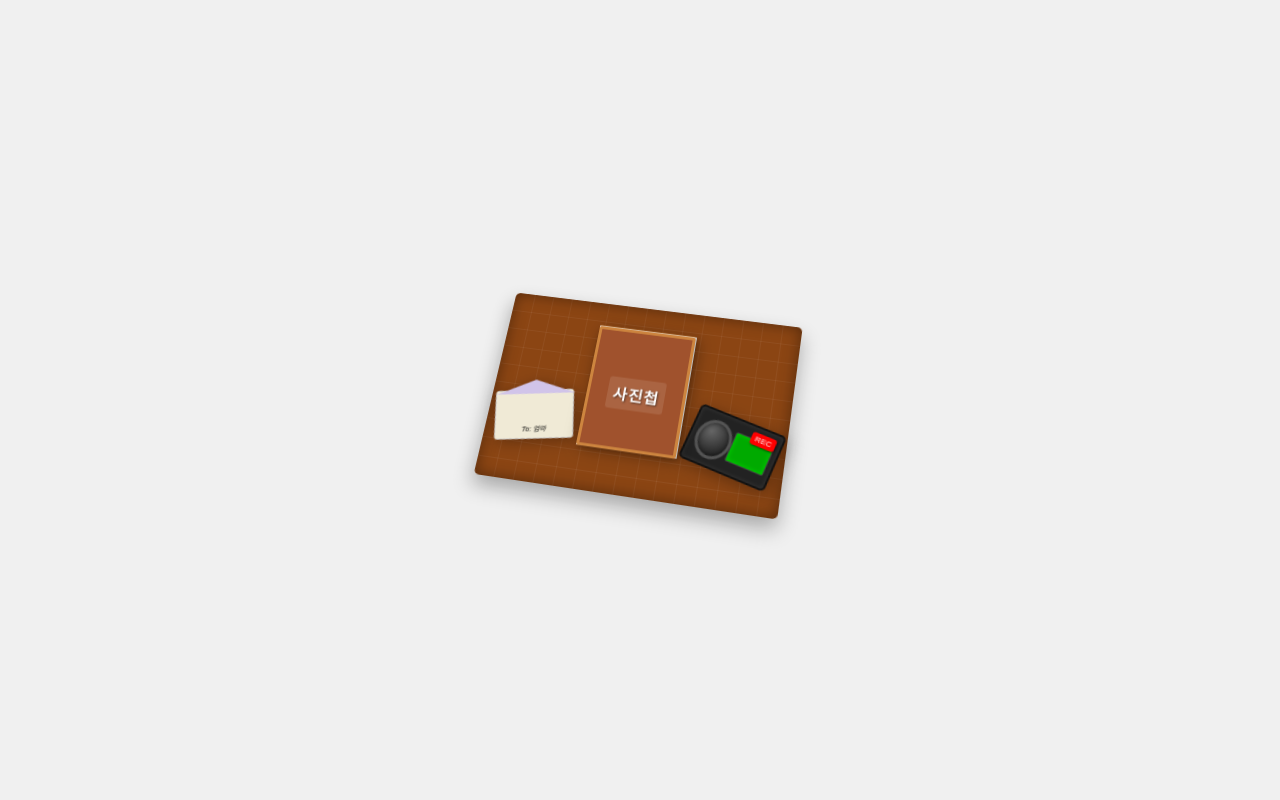
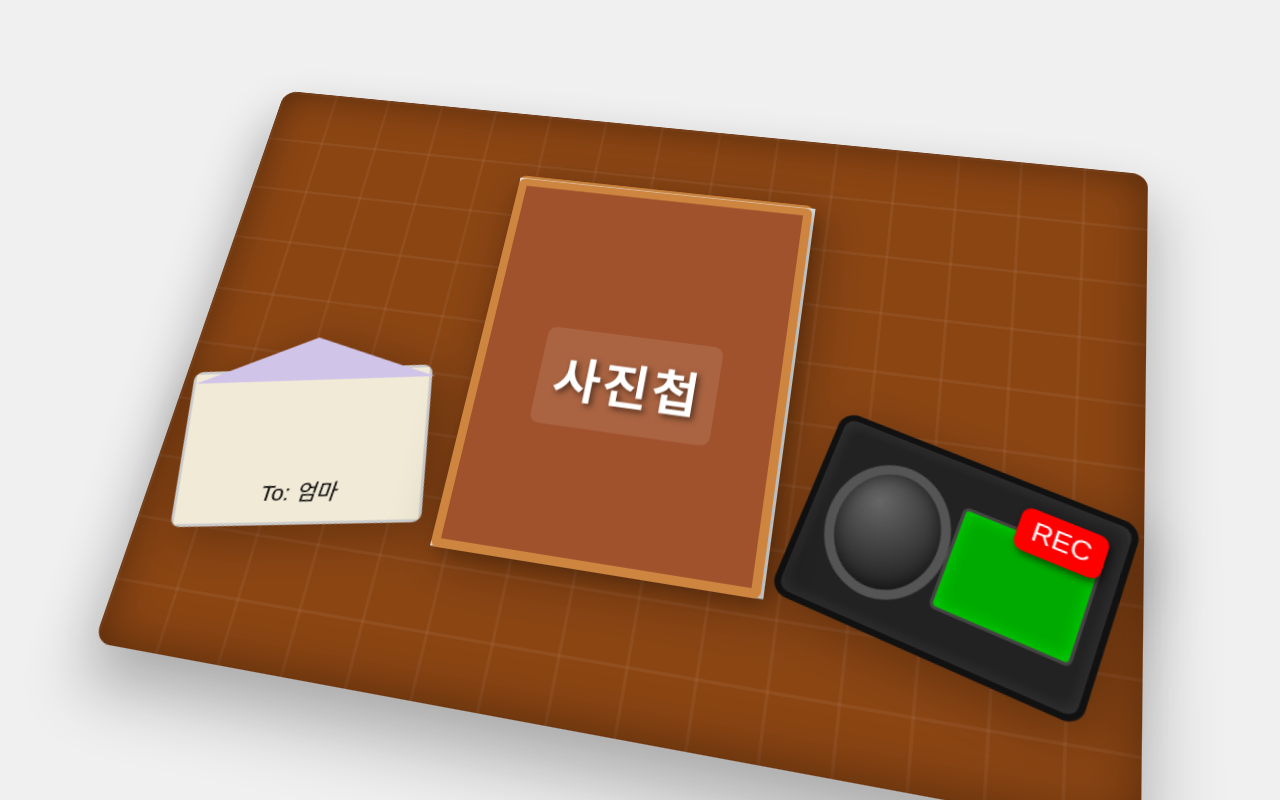
Before and after one commit to namu627/kiwookbd, a plain HTML site: page index.html in a window 1280 px wide. Drawn offline with Linux system fonts and the light colour scheme.

Commit message:
단위수정

```diff
--- a/style.css
+++ b/style.css
@@ -23,21 +23,21 @@ body {
 
 .desk-surface {
     position: absolute;
-    width: 300px;
-    height: 200px;
+    width: 75vw; /* 300px -> 75vw (300/400*100) */
+    height: 50vw; /* 200px -> 50vw (200/400*100) */
     background: #8B4513;
-    border-radius: 5px;
+    border-radius: 1.25vw; /* 5px -> 1.25vw */
     box-shadow:
-        0 10px 20px rgba(0, 0, 0, 0.3),
-        inset 0 0 15px rgba(0, 0, 0, 0.4);
+        0 2.5vw 5vw rgba(0, 0, 0, 0.3), /* 10px -> 2.5vw, 20px -> 5vw */
+        inset 0 0 3.75vw rgba(0, 0, 0, 0.4); /* 15px -> 3.75vw */
 
-    transform: rotateX(20deg) rotateY(-5deg) rotateZ(10deg) translateZ(0px);
+    transform: rotateX(20deg) rotateY(-5deg) rotateZ(10deg) translateZ(0vw); /* 0px -> 0vw */
     transform-origin: center center;
 
     background-image:
-        linear-gradient(rgba(255, 255, 255, 0.05) 1px, transparent 1px),
-        linear-gradient(90deg, rgba(255, 255, 255, 0.05) 1px, transparent 1px);
-    background-size: 20px 20px;
+        linear-gradient(rgba(255, 255, 255, 0.05) 0.25vw, transparent 0.25vw), /* 1px -> 0.25vw */
+        linear-gradient(90deg, rgba(255, 255, 255, 0.05) 0.25vw, transparent 0.25vw); /* 1px -> 0.25vw */
+    background-size: 5vw 5vw; /* 20px -> 5vw */
 
     &::before {
         content: '';
@@ -45,54 +45,54 @@ body {
         bottom: 0;
         left: 0;
         width: 100%;
-        height: 15px;
+        height: 3.75vw; /* 15px -> 3.75vw */
         background: inherit;
         background-color: #6D350F;
-        transform: rotateX(90deg) translateY(50%) translateZ(-7.5px);
+        transform: rotateX(90deg) translateY(50%) translateZ(-1.875vw); /* -7.5px -> -1.875vw */
         transform-origin: bottom center;
-        box-shadow: inset 0 0 5px rgba(0, 0, 0, 0.2);
+        box-shadow: inset 0 0 1.25vw rgba(0, 0, 0, 0.2); /* 5px -> 1.25vw */
     }
 }
 
 .items-container {
     position: absolute;
-    width: 300px;
-    height: 200px;
+    width: 75vw; /* 300px -> 75vw */
+    height: 50vw; /* 200px -> 50vw */
     display: flex;
     justify-content: space-around;
     align-items: center;
-    padding: 10px;
+    padding: 2.5vw; /* 10px -> 2.5vw */
     box-sizing: border-box;
     z-index: 10;
 
-    transform: rotateX(20deg) rotateY(-5deg) rotateZ(10deg) translateZ(0px);
+    transform: rotateX(20deg) rotateY(-5deg) rotateZ(10deg) translateZ(0vw); /* 0px -> 0vw */
 
-    padding-top: 30px;
+    padding-top: 7.5vw; /* 30px -> 7.5vw */
 }
 
 .item {
     position: relative;
-    width: 80px;
+    width: 20vw; /* 80px -> 20vw */
     height: auto;
     display: flex;
     justify-content: center;
     align-items: flex-end;
-    filter: drop-shadow(3px 3px 8px rgba(0, 0, 0, 0.3));
+    filter: drop-shadow(0.75vw 0.75vw 2vw rgba(0, 0, 0, 0.3)); /* 3px 3px 8px -> 0.75vw 0.75vw 2vw */
 }
 
 .envelope-container {
-    transform: translateY(20px) translateX(-5px) rotateZ(-10deg);
+    transform: translateY(5vw) translateX(-1.25vw) rotateZ(-10deg); /* 20px -> 5vw, -5px -> -1.25vw */
     z-index: 1;
 }
 
 .envelope {
-    width: 80px;
-    height: 50px;
+    width: 20vw; /* 80px -> 20vw */
+    height: 12.5vw; /* 50px -> 12.5vw */
     background-color: #F0EAD6;
     position: relative;
     cursor: pointer;
-    border-radius: 3px;
-    border: 1px solid #ccc;
+    border-radius: 0.75vw; /* 3px -> 0.75vw */
+    border: 0.25vw solid #ccc; /* 1px -> 0.25vw */
     transition: transform 0.2s;
 }
 
@@ -102,13 +102,13 @@ body {
 
 .envelope .flap {
     position: absolute;
-    top: -12px;
+    top: -3vw; /* -12px -> -3vw */
     left: 0;
     width: 0;
     height: 0;
-    border-left: 40px solid transparent;
-    border-right: 40px solid transparent;
-    border-bottom: 15px solid #D1C4E9;
+    border-left: 10vw solid transparent; /* 40px -> 10vw */
+    border-right: 10vw solid transparent; /* 40px -> 10vw */
+    border-bottom: 3.75vw solid #D1C4E9; /* 15px -> 3.75vw */
     z-index: 2;
 }
 
@@ -120,10 +120,10 @@ body {
 
 .envelope .note {
     position: absolute;
-    bottom: 5px;
+    bottom: 1.25vw; /* 5px -> 1.25vw */
     left: 50%;
     transform: translateX(-50%);
-    font-size: 7px;
+    font-size: 1.75vw; /* 7px -> 1.75vw */
     color: black;
     font-style: italic;
     white-space: nowrap;
@@ -131,9 +131,9 @@ body {
 
 
 .book-container {
-    width: 100px;
-    height: 130px;
-    transform: translateY(-20px) translateX(0px) rotateZ(0deg);
+    width: 25vw; /* 100px -> 25vw */
+    height: 32.5vw; /* 130px -> 32.5vw */
+    transform: translateY(-5vw) translateX(0vw) rotateZ(0deg); /* -20px -> -5vw */
     z-index: 2;
 }
 
@@ -156,45 +156,45 @@ body {
     justify-content: center;
     align-items: center;
     box-sizing: border-box;
-    border: 3px solid #CD853F;
+    border: 0.75vw solid #CD853F; /* 3px -> 0.75vw */
     cursor: pointer;
     transition: transform 0.5s;
-    border-radius: 2px;
+    border-radius: 0.5vw; /* 2px -> 0.5vw */
 }
 
 .book .front {
     transform-origin: left;
-    transform: translateZ(6px);
-    box-shadow: 2px 2px 5px rgba(0, 0, 0, 0.2);
+    transform: translateZ(1.5vw); /* 6px -> 1.5vw */
+    box-shadow: 0.5vw 0.5vw 1.25vw rgba(0, 0, 0, 0.2); /* 2px 2px 5px -> 0.5vw 0.5vw 1.25vw */
 }
 
 .book .text {
-    font-size: 16px;
+    font-size: 4vw; /* 16px -> 4vw */
     font-weight: bold;
     font-family: 'Malgun Gothic', 'Nanum Gothic', sans-serif;
-    text-shadow: 1px 1px 2px rgba(0, 0, 0, 0.5);
-    padding: 5px;
+    text-shadow: 0.25vw 0.25vw 0.5vw rgba(0, 0, 0, 0.5); /* 1px 1px 2px -> 0.25vw 0.25vw 0.5vw */
+    padding: 1.25vw; /* 5px -> 1.25vw */
     background-color: rgba(255, 255, 255, 0.1);
-    border-radius: 3px;
-    letter-spacing: 1px;
-    transform: translateY(5px);
+    border-radius: 0.75vw; /* 3px -> 0.75vw */
+    letter-spacing: 0.25vw; /* 1px -> 0.25vw */
+    transform: translateY(1.25vw); /* 5px -> 1.25vw */
 }
 
 .book .spine {
     position: absolute;
-    left: -6px;
+    left: -1.5vw; /* -6px -> -1.5vw */
     top: 0;
-    width: 6px;
+    width: 1.5vw; /* 6px -> 1.5vw */
     height: 100%;
     background-color: #8B4513;
-    transform: rotateY(90deg) translateZ(-6px);
+    transform: rotateY(90deg) translateZ(-1.5vw); /* -6px -> -1.5vw */
     transform-origin: left;
-    box-shadow: inset 2px 0 5px rgba(0, 0, 0, 0.3);
+    box-shadow: inset 0.5vw 0 1.25vw rgba(0, 0, 0, 0.3); /* 2px 0 5px -> 0.5vw 0 1.25vw */
 }
 
 .book .back {
     background-color: #A0522D;
-    transform: rotateY(180deg) translateZ(6px);
+    transform: rotateY(180deg) translateZ(1.5vw); /* 6px -> 1.5vw */
 }
 
 .book .page {
@@ -204,28 +204,28 @@ body {
     background-color: #F8F8F8;
     z-index: -1;
     transform-origin: left;
-    border-right: 1px solid #ddd;
-    box-shadow: inset -1px 0 3px rgba(0, 0, 0, 0.1);
+    border-right: 0.25vw solid #ddd; /* 1px -> 0.25vw */
+    box-shadow: inset -0.25vw 0 0.75vw rgba(0, 0, 0, 0.1); /* -1px 0 3px -> -0.25vw 0 0.75vw */
 }
 
 .book .page1 {
-    transform: translateZ(5px);
+    transform: translateZ(1.25vw); /* 5px -> 1.25vw */
 }
 
 .book .page2 {
-    transform: translateZ(4px);
+    transform: translateZ(1vw); /* 4px -> 1vw */
 }
 
 .book.open .front {
-    transform: rotateY(-90deg) translateZ(6px);
+    transform: rotateY(-90deg) translateZ(1.5vw); /* 6px -> 1.5vw */
     z-index: 10;
 }
 
 
 .camcorder-container {
-    width: 90px;
-    height: 60px;
-    transform: translateY(25px) translateX(5px) rotateZ(15deg);
+    width: 22.5vw; /* 90px -> 22.5vw */
+    height: 15vw; /* 60px -> 15vw */
+    transform: translateY(6.25vw) translateX(1.25vw) rotateZ(15deg); /* 25px -> 6.25vw, 5px -> 1.25vw */
     z-index: 1;
 }
 
@@ -233,17 +233,17 @@ body {
     width: 100%;
     height: 100%;
     background-color: #222;
-    border-radius: 5px;
+    border-radius: 1.25vw; /* 5px -> 1.25vw */
     position: relative;
     cursor: pointer;
-    border: 2px solid #111;
+    border: 0.5vw solid #111; /* 2px -> 0.5vw */
     transition: transform 0.2s;
     display: flex;
     align-items: center;
     justify-content: space-between;
-    padding: 5px;
+    padding: 1.25vw; /* 5px -> 1.25vw */
     box-sizing: border-box;
-    box-shadow: inset 0 0 5px rgba(255, 255, 255, 0.1);
+    box-shadow: inset 0 0 1.25vw rgba(255, 255, 255, 0.1); /* 5px -> 1.25vw */
 }
 
 .camcorder:active {
@@ -251,33 +251,33 @@ body {
 }
 
 .camcorder .lens {
-    width: 35px;
-    height: 35px;
+    width: 8.75vw; /* 35px -> 8.75vw */
+    height: 8.75vw; /* 35px -> 8.75vw */
     border-radius: 50%;
-    background: radial-gradient(circle at 10px 10px, #666, #111);
-    border: 3px solid #555;
-    box-shadow: inset 0 0 5px rgba(0, 0, 0, 0.5);
+    background: radial-gradient(circle at 2.5vw 2.5vw, #666, #111); /* 10px -> 2.5vw */
+    border: 0.75vw solid #555; /* 3px -> 0.75vw */
+    box-shadow: inset 0 0 1.25vw rgba(0, 0, 0, 0.5); /* 5px -> 1.25vw */
 }
 
 .camcorder .screen {
-    width: 45px;
-    height: 30px;
+    width: 11.25vw; /* 45px -> 11.25vw */
+    height: 7.5vw; /* 30px -> 7.5vw */
     background-color: #0A0;
-    border: 1px solid #444;
-    border-radius: 2px;
-    box-shadow: inset 0 0 5px rgba(0, 255, 0, 0.5);
+    border: 0.25vw solid #444; /* 1px -> 0.25vw */
+    border-radius: 0.5vw; /* 2px -> 0.5vw */
+    box-shadow: inset 0 0 1.25vw rgba(0, 255, 0, 0.5); /* 5px -> 1.25vw */
 }
 
 .camcorder .button {
     position: absolute;
-    top: 5px;
-    right: 5px;
+    top: 1.25vw; /* 5px -> 1.25vw */
+    right: 1.25vw; /* 5px -> 1.25vw */
     background-color: red;
     color: white;
-    font-size: 8px;
-    padding: 2px 4px;
-    border-radius: 3px;
-    box-shadow: 1px 1px 2px rgba(0, 0, 0, 0.5);
+    font-size: 2vw; /* 8px -> 2vw */
+    padding: 0.5vw 1vw; /* 2px 4px -> 0.5vw 1vw */
+    border-radius: 0.75vw; /* 3px -> 0.75vw */
+    box-shadow: 0.25vw 0.25vw 0.5vw rgba(0, 0, 0, 0.5); /* 1px 1px 2px -> 0.25vw 0.25vw 0.5vw */
 }
 
 
@@ -297,12 +297,12 @@ body {
 .modal-content {
     background-color: #fefefe;
     margin: 40% auto;
-    padding: 20px;
-    border: 1px solid #888;
+    padding: 5vw; /* 20px -> 5vw */
+    border: 0.25vw solid #888; /* 1px -> 0.25vw */
     width: 80%;
-    border-radius: 10px;
+    border-radius: 2.5vw; /* 10px -> 2.5vw */
     position: relative;
-    box-shadow: 0 5px 15px rgba(0, 0, 0, 0.5);
+    box-shadow: 0 1.25vw 3.75vw rgba(0, 0, 0, 0.5); /* 5px 15px -> 1.25vw 3.75vw */
     max-height: 50vh;
     overflow-y: auto;
 }
@@ -310,7 +310,7 @@ body {
 .close-button {
     color: #aaa;
     float: right;
-    font-size: 28px;
+    font-size: 7vw; /* 28px -> 7vw */
     font-weight: bold;
 }
 
@@ -334,19 +334,19 @@ body {
 .album-title {
     text-align: center;
     color: #A0522D;
-    margin-bottom: 20px;
+    margin-bottom: 5vw; /* 20px -> 5vw */
     font-family: 'Malgun Gothic', 'Nanum Gothic', sans-serif;
 }
 
 .slider-wrapper {
     position: relative;
     width: 100%;
-    max-width: 600px;
+    max-width: 150vw; /* 600px -> 150vw */
     margin: 0 auto;
-    border: 5px solid #F0EAD6;
-    border-radius: 8px;
+    border: 1.25vw solid #F0EAD6; /* 5px -> 1.25vw */
+    border-radius: 2vw; /* 8px -> 2vw */
     overflow: hidden;
-    box-shadow: 0 2px 10px rgba(0, 0, 0, 0.2);
+    box-shadow: 0 0.5vw 2.5vw rgba(0, 0, 0, 0.2); /* 2px 10px -> 0.5vw 2.5vw */
 }
 
 .image-slider {
@@ -385,9 +385,9 @@ body {
     width: 100%;
     background-color: rgba(67, 67, 67, 0.504);
     color: white;
-    padding: 10px 15px;
+    padding: 2.5vw 3.75vw; /* 10px 15px -> 2.5vw 3.75vw */
     text-align: center;
-    font-size: 0.9rem;
+    font-size: 2.25vw; /* 0.9rem -> 2.25vw (대략) */
 }
 
 .prev-button,
@@ -397,12 +397,12 @@ body {
     top: 50%;
     transform: translateY(-50%);
     width: auto;
-    padding: 12px;
+    padding: 3vw; /* 12px -> 3vw */
     color: white;
     font-weight: bold;
-    font-size: 24px;
+    font-size: 6vw; /* 24px -> 6vw */
     transition: 0.3s;
-    border-radius: 0 3px 3px 0;
+    border-radius: 0 0.75vw 0.75vw 0; /* 3px -> 0.75vw */
     user-select: none;
     background-color: rgba(0, 0, 0, 0.5);
     border: none;
@@ -417,96 +417,95 @@ body {
 
 .prev-button {
     left: 0;
-    border-radius: 0 5px 5px 0;
+    border-radius: 0 1.25vw 1.25vw 0; /* 5px -> 1.25vw */
 }
 
 .next-button {
     right: 0;
-    border-radius: 5px 0 0 5px;
+    border-radius: 1.25vw 0 0 1.25vw; /* 5px -> 1.25vw */
 }
 
 .page-indicator {
     text-align: center;
-    margin-top: 10px;
+    margin-top: 2.5vw; /* 10px -> 2.5vw */
     font-weight: bold;
     color: #6D350F;
 }
 
 .guide-text {
     text-align: center;
-    font-size: 0.85rem;
+    font-size: 2.125vw; /* 0.85rem -> 2.125vw (대략) */
     color: #555;
-    margin-top: 15px;
+    margin-top: 3.75vw; /* 15px -> 3.75vw */
 }
-
 
 
 @media (max-width: 480px) {
 
     .desk-surface,
     .items-container {
-        width: 280px;
-        height: 180px;
-        transform: rotateX(20deg) rotateY(-5deg) rotateZ(10deg) translateZ(0px);
+        width: 70vw; /* 280px -> 70vw (280/400*100) */
+        height: 45vw; /* 180px -> 45vw (180/400*100) */
+        transform: rotateX(20deg) rotateY(-5deg) rotateZ(10deg) translateZ(0vw); /* 0px -> 0vw */
     }
 
     .items-container {
-        padding-top: 25px;
+        padding-top: 6.25vw; /* 25px -> 6.25vw */
     }
 
     .item {
-        width: 70px;
+        width: 17.5vw; /* 70px -> 17.5vw */
     }
 
     .envelope {
-        width: 70px;
-        height: 45px;
+        width: 17.5vw; /* 70px -> 17.5vw */
+        height: 11.25vw; /* 45px -> 11.25vw */
     }
 
     .envelope .flap {
-        border-left: 35px solid transparent;
-        border-right: 35px solid transparent;
-        border-bottom: 12px solid #D1C4E9;
+        border-left: 8.75vw solid transparent; /* 35px -> 8.75vw */
+        border-right: 8.75vw solid transparent; /* 35px -> 8.75vw */
+        border-bottom: 3vw solid #D1C4E9; /* 12px -> 3vw */
     }
 
     .envelope .note {
-        font-size: 10px;
+        font-size: 2.5vw; /* 10px -> 2.5vw */
     }
 
     .book-container {
-        width: 90px;
-        height: 115px;
-        transform: translateY(-15px) translateX(0px) rotateZ(0deg);
+        width: 22.5vw; /* 90px -> 22.5vw */
+        height: 28.75vw; /* 115px -> 28.75vw */
+        transform: translateY(-3.75vw) translateX(0vw) rotateZ(0deg); /* -15px -> -3.75vw */
     }
 
     .book .text {
-        font-size: 14px;
+        font-size: 3.5vw; /* 14px -> 3.5vw */
     }
 
     .camcorder-container {
-        width: 80px;
-        height: 50px;
-        transform: translateY(20px) translateX(5px) rotateZ(15deg);
+        width: 20vw; /* 80px -> 20vw */
+        height: 12.5vw; /* 50px -> 12.5vw */
+        transform: translateY(5vw) translateX(1.25vw) rotateZ(15deg); /* 20px -> 5vw, 5px -> 1.25vw */
     }
 
     .camcorder .lens {
-        width: 30px;
-        height: 30px;
+        width: 7.5vw; /* 30px -> 7.5vw */
+        height: 7.5vw; /* 30px -> 7.5vw */
     }
 
     .camcorder .screen {
-        width: 40px;
-        height: 25px;
+        width: 10vw; /* 40px -> 10vw */
+        height: 6.25vw; /* 25px -> 6.25vw */
     }
 
     .camcorder .button {
-        font-size: 7px;
-        padding: 1px 3px;
+        font-size: 1.75vw; /* 7px -> 1.75vw */
+        padding: 0.25vw 0.75vw; /* 1px 3px -> 0.25vw 0.75vw */
     }
 
     .prev-button,
     .next-button {
-        padding: 8px;
-        font-size: 20px;
+        padding: 2vw; /* 8px -> 2vw */
+        font-size: 5vw; /* 20px -> 5vw */
     }
 }
```
